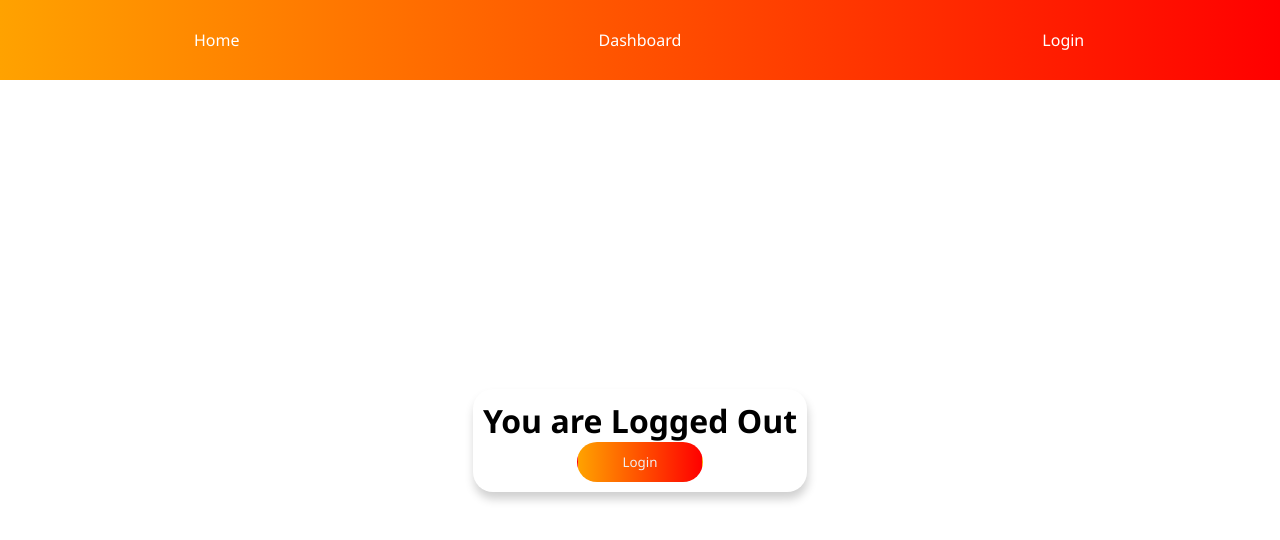
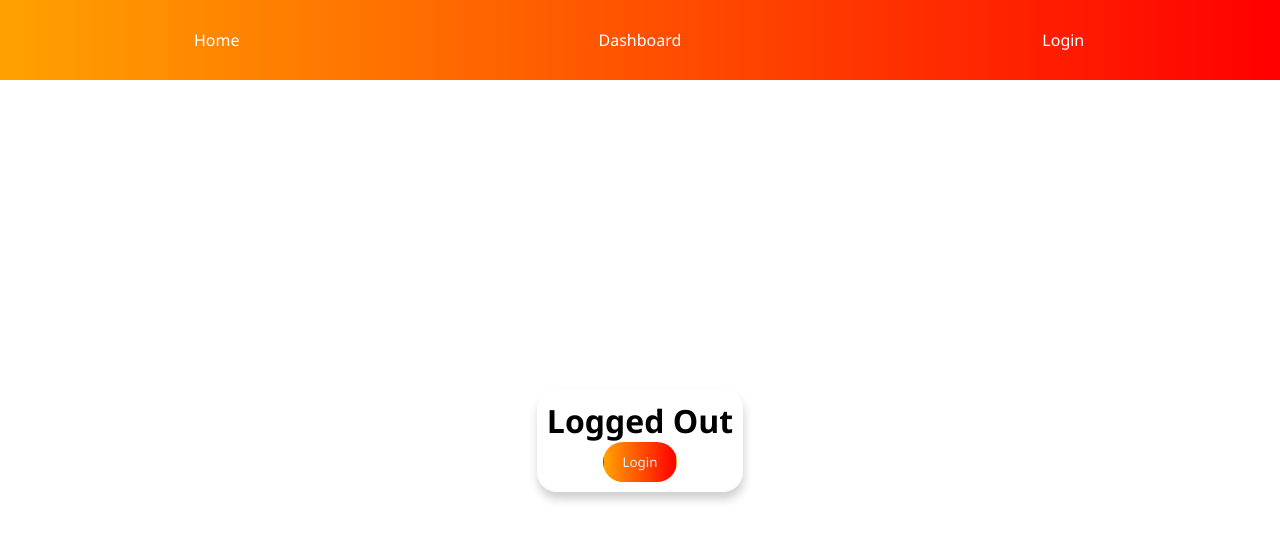
Before and after one commit to IkenNwa/altschool-exam, a React (Vite) app: page /login in a window 1280 px wide. Shown: the top 540 px of the page. Built offline with nearby package versions, Linux system fonts and the light colour scheme.

Commit message:
Changed message

```diff
--- a/src/components/Login.jsx
+++ b/src/components/Login.jsx
@@ -21,12 +21,12 @@ function Login() {
       <div>
         {user ? (
           <div>
-            <h1>You are Logged In</h1>
+            <h1>Logged In</h1>
             <p>Go to the Dashboard</p>
           </div>
         ) : (
           <div>
-            <h1>You are Logged Out</h1>
+            <h1>Logged Out</h1>
           </div>
         )}
       </div>
```
